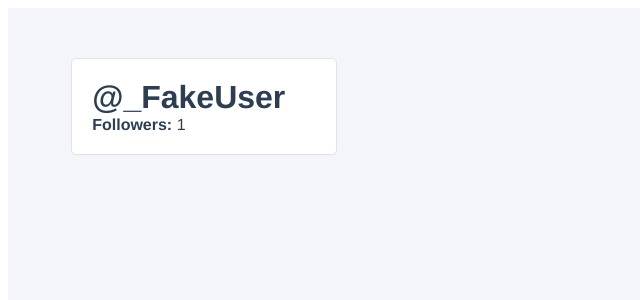
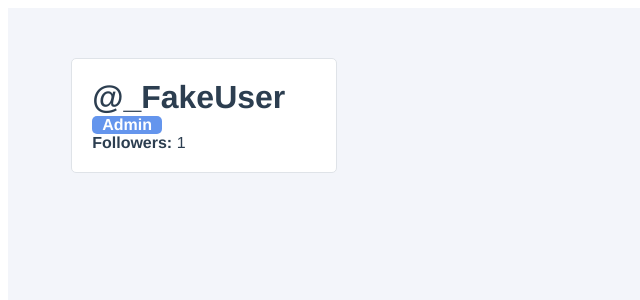
Before and after one commit to brandonj35578/twotter-tutorial, a Vue app: page / in a window 1280 px wide. Shown: the top 300 px of the page, without its empty margins (0-640 px from the left). Built offline with nearby package versions, Linux system fonts and the light colour scheme.

Commit message:
Chapter 4 Template Conditionals, Loops & Events - v-if conditional (admin badge)

```diff
--- a/src/components/UserProfile.vue
+++ b/src/components/UserProfile.vue
@@ -2,6 +2,9 @@
   <div class="user-profile">
     <div class="user-profile__user-panel">
       <h1 class="user-profile__user-username">@{{ user.username }}</h1>
+      <div class="user-profile__admin-badge" v-if="user.isAdmin">
+        Admin
+      </div>
       <div class="user-profile__follower-count">
         <strong>Followers: </strong> {{ followers }}
       </div>
@@ -64,10 +67,18 @@
   background-color: white;
   border-radius: 5px;
   border: 1px solid #DFE3E8;
-  /*text-align: center;*/
 }
 
 h1 {
   margin: 0;
 }
+
+.user-profile__admin-badge {
+  background: cornflowerblue;
+  color: white;
+  border-radius: 5px;
+  margin-right: auto;
+  padding: 0 10px;
+  font-weight: bold;
+}
 </style>
```
